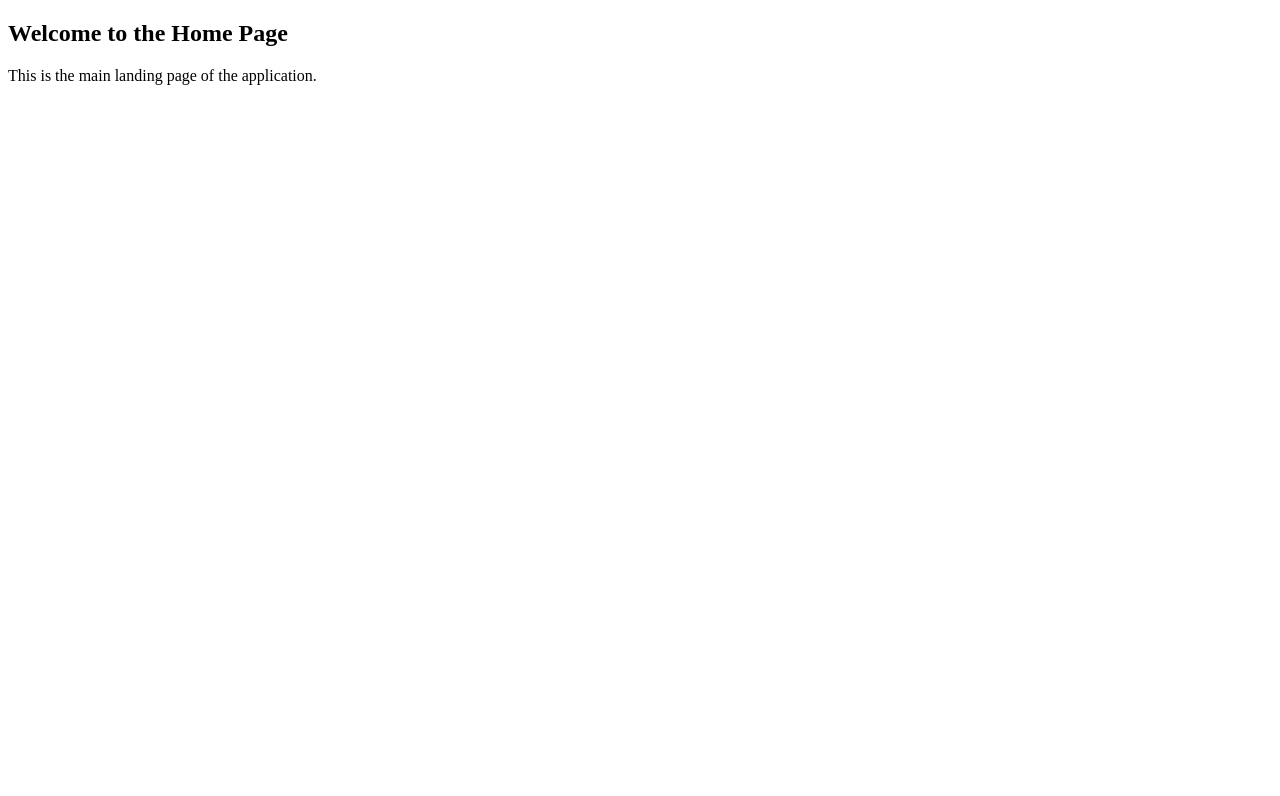
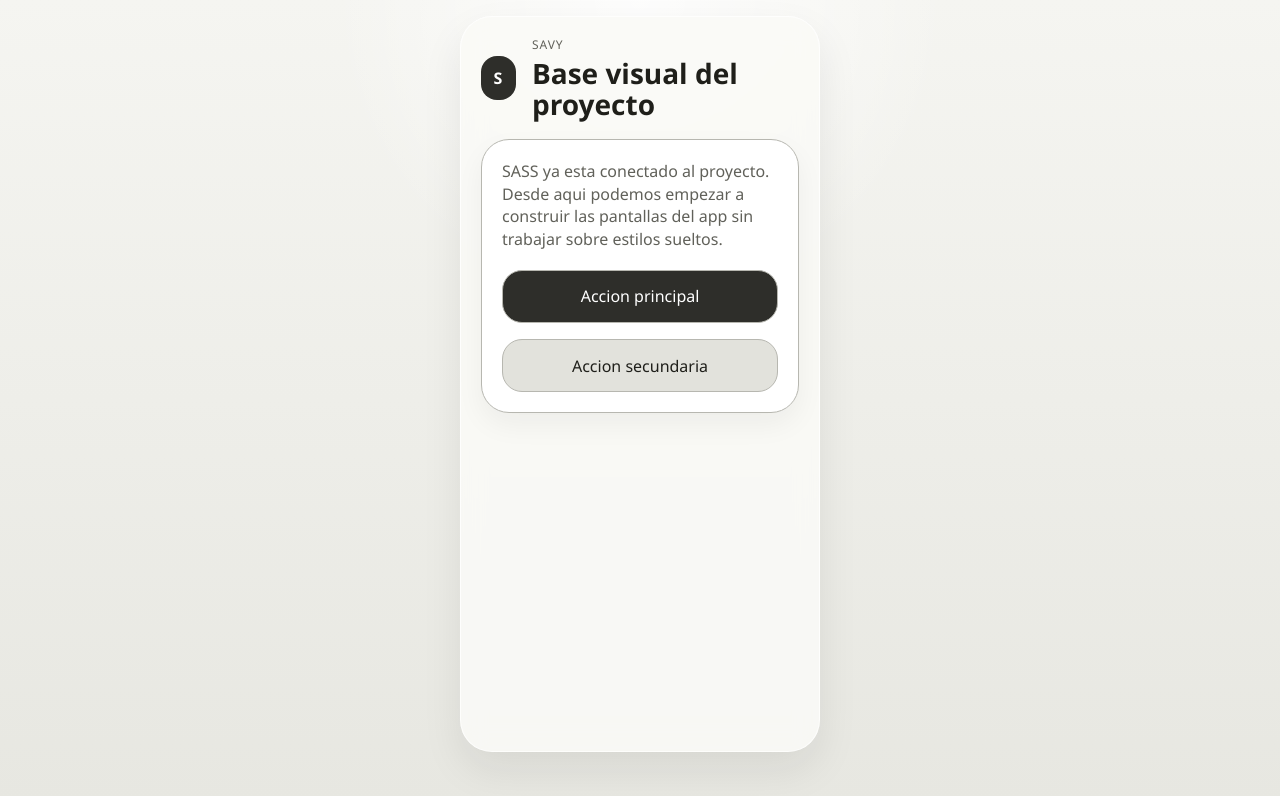
Before and after one commit to nikkiyuki/Entrega2_AppHibrida_AM, a React (Vite) app: page / in a window 1280 px wide. Shown: the top 796 px of the page. Built offline with nearby package versions, Linux system fonts and the light colour scheme.

Commit message:
Configuracion del sistema SASS modular para el app

```diff
--- a/package.json
+++ b/package.json
@@ -23,6 +23,7 @@
     "eslint-plugin-react-hooks": "^7.0.1",
     "eslint-plugin-react-refresh": "^0.4.24",
     "globals": "^16.5.0",
+    "sass": "^1.93.2",
     "typescript": "~5.9.3",
     "typescript-eslint": "^8.48.0",
     "vite": "^7.3.1"
--- a/src/main.tsx
+++ b/src/main.tsx
@@ -1,6 +1,7 @@
 import React from 'react'
 import ReactDOM from 'react-dom/client'
 import App from './App'
+import './styles/main.scss'
 
 ReactDOM.createRoot(document.getElementById('root')!).render(
   <React.StrictMode>
--- a/src/pages/home/Home.css
+++ /dev/null
@@ -1,21 +0,0 @@
-.home-container {
-  display: flex;
-  flex-direction: column;
-  align-items: center;
-  justify-content: center;
-  height: 100vh;
-  text-align: center;
-  background-color: #f4f7fb;
-}
-
-.home-title {
-  font-size: 2.5rem;
-  font-weight: bold;
-  margin-bottom: 1rem;
-  color: #1e293b;
-}
-
-.home-text {
-  font-size: 1.2rem;
-  color: #64748b;
-}
--- a/src/pages/home/Home.tsx
+++ b/src/pages/home/Home.tsx
@@ -1,9 +1,30 @@
-import "./Home.css";
 export default function Home() {
   return (
-   <section className="flex flex-col items-center justify-center h-screen">
-     <h1 className="text-4xl font-bold mb-4">Welcome to the Home Page</h1>
-     <p className="text-lg text-gray-600">This is the main landing page of the application.</p>
-   </section>
-  );
+    <main className="app-shell">
+      <section className="screen stack">
+        <header className="topbar">
+          <div className="brand-badge">S</div>
+          <div>
+            <p className="eyebrow">SAVY</p>
+            <h1 className="title">Base visual del proyecto</h1>
+          </div>
+        </header>
+
+        <article className="panel stack">
+          <p className="text-muted">
+            SASS ya esta conectado al proyecto. Desde aqui podemos empezar a
+            construir las pantallas del app sin trabajar sobre estilos sueltos.
+          </p>
+          <div className="actions-grid">
+            <button className="button button--primary" type="button">
+              Accion principal
+            </button>
+            <button className="button button--secondary" type="button">
+              Accion secundaria
+            </button>
+          </div>
+        </article>
+      </section>
+    </main>
+  )
 }
--- /dev/null
+++ b/src/styles/_components.scss
@@ -0,0 +1,72 @@
+@use './variables' as *;
+
+.topbar {
+  display: flex;
+  align-items: center;
+  gap: $space-3;
+}
+
+.brand-badge {
+  display: inline-grid;
+  place-items: center;
+  width: 2.75rem;
+  height: 2.75rem;
+  border-radius: 1rem;
+  background: $color-primary-strong;
+  color: #ffffff;
+  font-weight: 700;
+  letter-spacing: 0.08em;
+}
+
+.eyebrow {
+  margin: 0 0 0.25rem;
+  font-size: 0.75rem;
+  text-transform: uppercase;
+  letter-spacing: 0.08em;
+  color: $color-text-muted;
+}
+
+.title {
+  margin: 0;
+  font-size: 1.75rem;
+  line-height: 1.1;
+}
+
+.text-muted {
+  margin: 0;
+  color: $color-text-muted;
+}
+
+.panel {
+  padding: $space-4;
+  border: 1px solid $color-border;
+  border-radius: $radius-xl;
+  background: $color-surface;
+  box-shadow: 0 12px 28px rgba(24, 24, 20, 0.05);
+}
+
+.button {
+  min-height: 3.25rem;
+  padding: 0.9rem 1rem;
+  border: 1px solid $color-border;
+  border-radius: $radius-lg;
+  cursor: pointer;
+  transition:
+    transform 160ms ease,
+    background-color 160ms ease,
+    color 160ms ease;
+}
+
+.button:hover {
+  transform: translateY(-1px);
+}
+
+.button--primary {
+  background: $color-primary-strong;
+  color: #ffffff;
+}
+
+.button--secondary {
+  background: $color-surface-soft;
+  color: $color-text;
+}
--- /dev/null
+++ b/src/styles/_layout.scss
@@ -0,0 +1,81 @@
+@use './variables' as *;
+
+:root {
+  color-scheme: light;
+  font-family: 'Segoe UI', Tahoma, Geneva, Verdana, sans-serif;
+  line-height: 1.4;
+  font-weight: 400;
+  color: $color-text;
+  background:
+    radial-gradient(circle at top, rgba(255, 255, 255, 0.88), transparent 30%),
+    linear-gradient(180deg, #f5f5f1 0%, #e7e7e1 100%);
+}
+
+*,
+*::before,
+*::after {
+  box-sizing: border-box;
+}
+
+html,
+body,
+#root {
+  min-height: 100%;
+  margin: 0;
+}
+
+body,
+button,
+input,
+select,
+textarea {
+  font: inherit;
+}
+
+body {
+  min-height: 100vh;
+}
+
+button,
+input,
+select,
+textarea {
+  color: inherit;
+}
+
+#root {
+  display: grid;
+  place-items: center;
+  padding: $space-3;
+}
+
+.app-shell {
+  width: min(100%, $content-width);
+}
+
+.screen {
+  min-height: calc(100vh - 2rem);
+  padding: $space-4;
+  border: 1px solid rgba(255, 255, 255, 0.7);
+  border-radius: 2rem;
+  background: rgba(250, 250, 247, 0.9);
+  box-shadow: $shadow-soft;
+  backdrop-filter: blur(12px);
+}
+
+.stack {
+  display: flex;
+  flex-direction: column;
+  gap: $space-4;
+}
+
+.actions-grid {
+  display: grid;
+  gap: $space-3;
+}
+
+@media (min-width: 768px) {
+  .screen {
+    min-height: 46rem;
+  }
+}
--- /dev/null
+++ b/src/styles/_variables.scss
@@ -0,0 +1,18 @@
+$color-bg: #efefeb;
+$color-surface: #ffffff;
+$color-surface-soft: #e2e2dc;
+$color-border: #b7b7b0;
+$color-text: #1f1f1a;
+$color-text-muted: #61615a;
+$color-primary: #53534e;
+$color-primary-strong: #2e2e2a;
+$shadow-soft: 0 18px 40px rgba(24, 24, 20, 0.08);
+$radius-xl: 28px;
+$radius-lg: 20px;
+$radius-md: 16px;
+$space-1: 0.5rem;
+$space-2: 0.75rem;
+$space-3: 1rem;
+$space-4: 1.25rem;
+$space-5: 1.5rem;
+$content-width: 22.5rem;
--- /dev/null
+++ b/src/styles/main.scss
@@ -0,0 +1,3 @@
+@use './variables';
+@use './layout';
+@use './components';
```
Also changed, not shown: 1 other file (tests, documents, lock files or other folders).
